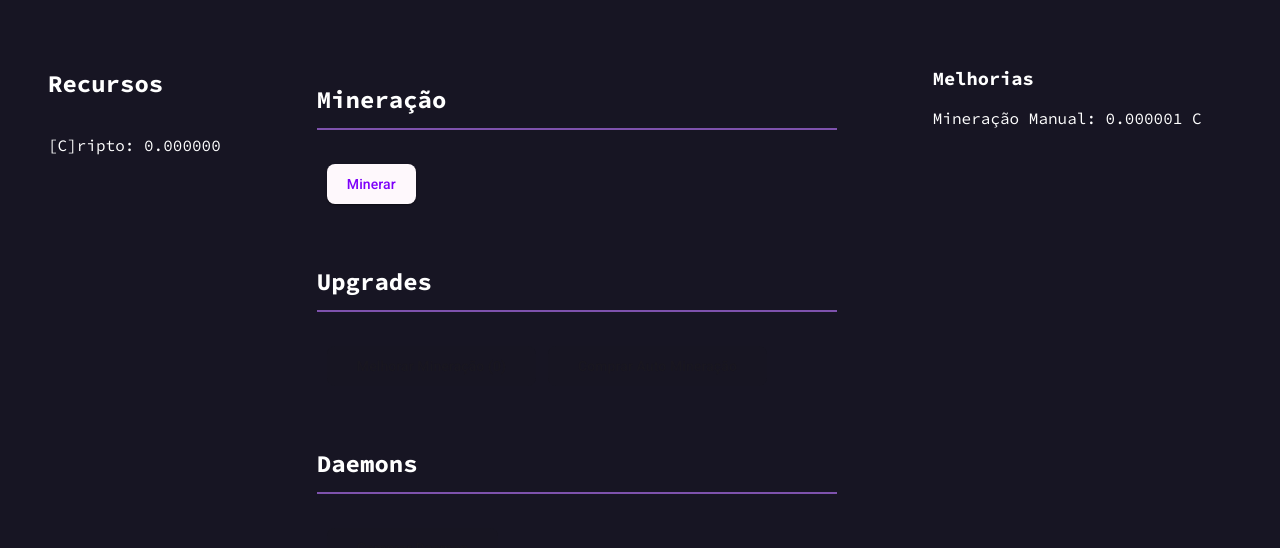
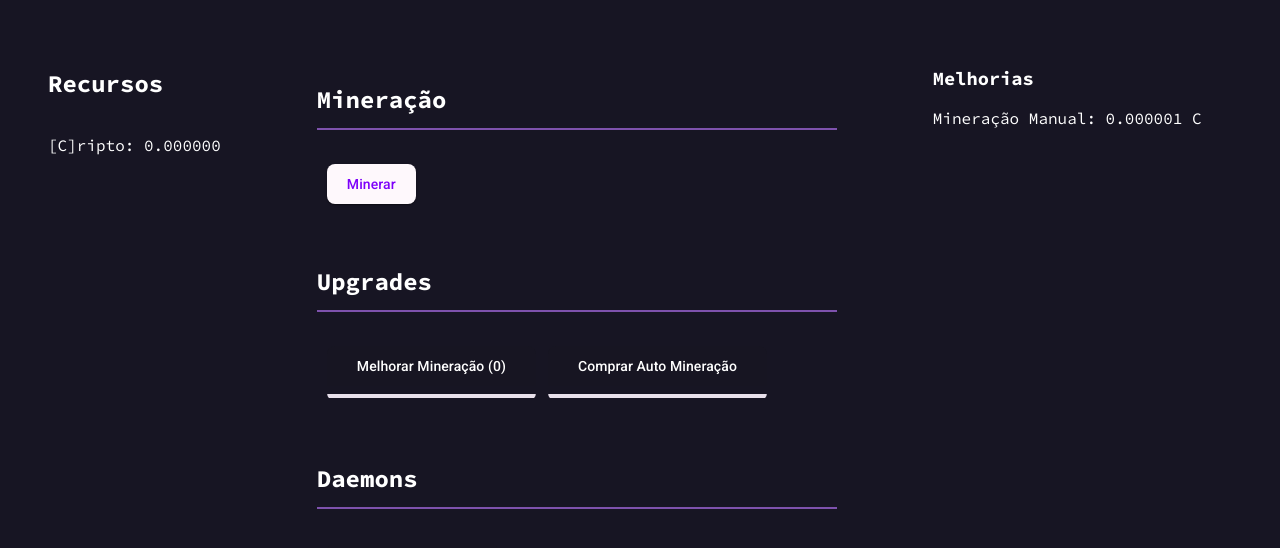
Before and after one commit to RicLop/byte-ocean, an Angular app: page / in a window 1280 px wide. Shown: the top 548 px of the page. Built offline with nearby package versions, Linux system fonts and the light colour scheme.

Commit message:
v0.4.0
Major structural changes: encapsulated button in UI;
added progress bar to show remaining progress until button unlocks;

```diff
--- a/src/app/app.component.html
+++ b/src/app/app.component.html
@@ -1,7 +1,7 @@
 <div class="container">
-    <app-resources class="left-section" />
+    <byo-resources class="left-section" />
 
-    <app-core class="center-section" />
+    <byo-core class="center-section" />
 
-    <app-upgrades class="right-section" />
+    <byo-upgrades class="right-section" />
 </div>
--- a/src/app/app.component.ts
+++ b/src/app/app.component.ts
@@ -8,7 +8,7 @@ import { updateUpgrades } from './utils/upgrade.utils';
 import { updateDaemons } from './utils/daemon.utils';
 
 @Component({
-  selector: 'app-root',
+  selector: 'byo-root',
   templateUrl: './app.component.html',
   styleUrl: './app.component.scss',
   imports: [
--- a/src/app/features/core/core.component.html
+++ b/src/app/features/core/core.component.html
@@ -13,20 +13,9 @@
         <h2>Upgrades</h2>
         <div class="divider"></div>
         <div class="section-container">
-            <span appTooltip="Custo: {{ getUpgradeCost(0) }} C">
-                <button class="action-button" mat-raised-button [disabled]="!isUpgradeAvailable(0)"
-                    (click)="upgrade(0)">
-                    Melhorar Mineração ({{ getUpgradeCount(0) }})
-                </button>
-            </span>
-            <span appTooltip="Custo: {{ getUpgradeCost(1) }} C">
-                <button class="action-button" mat-raised-button [disabled]="!isUpgradeAvailable(1)"
-                    (click)="upgrade(1)">
-                    {{ hasUpgrade(1) ? 'Melhorar' : 'Comprar' }}
-                    Auto Mineração
-                    {{ hasUpgrade(1) ? ' (' + getUpgradeCount(1) + ')' : '' }}
-                </button>
-            </span>
+            <byo-button [index]="0" [text]="'Melhorar Mineração (' + getUpgradeCount(0) + ')'" />
+            <byo-button [index]="1"
+                [text]="!hasUpgrade(1) ? 'Comprar Auto Mineração' : 'Melhorar Auto Mineração (' + getUpgradeCount(1) + ')'" />
         </div>
     </section>
 
--- a/src/app/features/core/core.component.ts
+++ b/src/app/features/core/core.component.ts
@@ -1,17 +1,16 @@
 import { CommonModule } from '@angular/common';
 import { Component } from '@angular/core';
 import { MatButtonModule } from '@angular/material/button';
-import { MatIconModule } from '@angular/material/icon';
 import { MatProgressBarModule } from '@angular/material/progress-bar';
-import { MatTooltipModule } from '@angular/material/tooltip';
 import { buyDaemon, daemonCost, daemons, isDaemonAvailable } from '../../utils/daemon.utils';
 import { isUpgradeAvailable, upgrade, upgrades } from '../../utils/upgrade.utils';
 import { Upgrades } from '../../enums/upgrade.enum';
 import { resources } from '../../constants/resources.const';
 import { TooltipDirective } from '../../directives/tooltip.directive';
+import { ButtonComponent } from '../../ui/button/button.component';
 
 @Component({
-  selector: 'app-core',
+  selector: 'byo-core',
   templateUrl: './core.component.html',
   styleUrl: './core.component.scss',
   imports: [
@@ -19,6 +18,7 @@ import { TooltipDirective } from '../../directives/tooltip.directive';
     MatButtonModule,
     MatProgressBarModule,
     TooltipDirective,
+    ButtonComponent,
   ],
 })
 export class CoreComponent {
--- a/src/app/features/resources/resources.component.ts
+++ b/src/app/features/resources/resources.component.ts
@@ -3,7 +3,7 @@ import { Component } from '@angular/core';
 import { getResourceCount, isResourceunlocked } from '../../utils/resource.utils';
 
 @Component({
-  selector: 'app-resources',
+  selector: 'byo-resources',
   templateUrl: './resources.component.html',
   styleUrl: './resources.component.scss',
   imports: [
--- a/src/app/features/upgrades/upgrades.component.ts
+++ b/src/app/features/upgrades/upgrades.component.ts
@@ -7,7 +7,7 @@ import { buyDaemon, daemonCost, daemons, isDaemonAvailable } from '../../utils/d
 import { isUpgradeAvailable, upgrades } from '../../utils/upgrade.utils';
 
 @Component({
-  selector: 'app-upgrades',
+  selector: 'byo-upgrades',
   templateUrl: './upgrades.component.html',
   styleUrl: './upgrades.component.scss',
   imports: [
--- /dev/null
+++ b/src/app/ui/button/button.component.html
@@ -0,0 +1,8 @@
+<span class="byo-button" appTooltip="Custo: {{ getUpgradeCost() }} C">
+    <button mat-raised-button class="action"
+        [disabled]="!isUpgradeAvailable()"
+        (click)="upgrade()">
+        {{ text }}
+    </button>
+    <mat-progress-bar mode="determinate" [value]="getAvailabilityProgress()" />
+</span>
--- /dev/null
+++ b/src/app/ui/button/button.component.scss
@@ -0,0 +1,26 @@
+.byo-button {
+    margin: 10px;
+    border-radius: 4px;
+    display: flex;
+    flex-direction: column;
+    width: 100%;
+}
+
+.action {
+    text-transform: none;
+    width: 100%;
+    border-radius: 8px 8px 0 0;
+    padding: 10px 20px;
+    font-size: 14px;
+    color: #fff;
+    border: none;
+    outline: none;
+    box-shadow: none;
+}
+
+mat-progress-bar {
+    width: 100%;
+    border-radius: 0 0 8px 8px;
+    height: 10px;
+    margin-top: 5px;
+}
--- /dev/null
+++ b/src/app/ui/button/button.component.ts
@@ -0,0 +1,64 @@
+import { CommonModule } from '@angular/common';
+import { Component, Input, input } from '@angular/core';
+import { MatButtonModule } from '@angular/material/button';
+import { MatProgressBarModule } from '@angular/material/progress-bar';
+import { isUpgradeAvailable, upgrade, upgrades } from '../../utils/upgrade.utils';
+import { TooltipDirective } from '../../directives/tooltip.directive';
+import { resources } from '../../constants/resources.const';
+
+@Component({
+  selector: 'byo-button',
+  templateUrl: './button.component.html',
+  styleUrl: './button.component.scss',
+  imports: [
+    CommonModule,
+    MatButtonModule,
+    MatProgressBarModule,
+    TooltipDirective,
+  ],
+})
+export class ButtonComponent {
+
+  @Input() index: number = 0;
+  @Input() text: String = '';
+
+  availabilityProgress: number = 0;
+
+  geUpgradeRate(): String {
+    const rate = upgrades[this.index].rate;
+
+    const padded = Math.floor(rate).toString().padStart(7, '0');
+    return padded[0] + '.' + padded.slice(1);
+  }
+
+  getUpgradeCost(): String {
+    const cost = upgrades[this.index].cost;
+
+    const padded = Math.floor(cost).toString().padStart(7, '0');
+    return padded[0] + '.' + padded.slice(1);
+  }
+
+  getUpgradeCount(): number {
+    return upgrades[this.index].count;
+  }
+
+  hasUpgrade(): boolean {
+    return this.getUpgradeCount() >= 1;
+  }
+
+  isUpgradeAvailable(): boolean {
+    return isUpgradeAvailable(this.index);
+  }
+
+  upgrade(): void {
+    upgrade(this.index);
+  }
+
+  getAvailabilityProgress(): number {
+    const cost = upgrades[this.index].cost;
+    const resourceCount = resources[upgrades[this.index].costType].count;
+
+    const progress = (resourceCount / cost) * 100;
+    return Math.min(progress, 100);
+  }
+}
--- a/src/index.html
+++ b/src/index.html
@@ -11,6 +11,6 @@
   <link href="https://fonts.googleapis.com/css2?family=Source+Code+Pro:wght@400;500;700&display=swap" rel="stylesheet">
 </head>
 <body>
-  <app-root></app-root>
+  <byo-root></byo-root>
 </body>
 </html>
```
Also changed, not shown: src/app/utils/daemon.utils.ts (indentation only).
